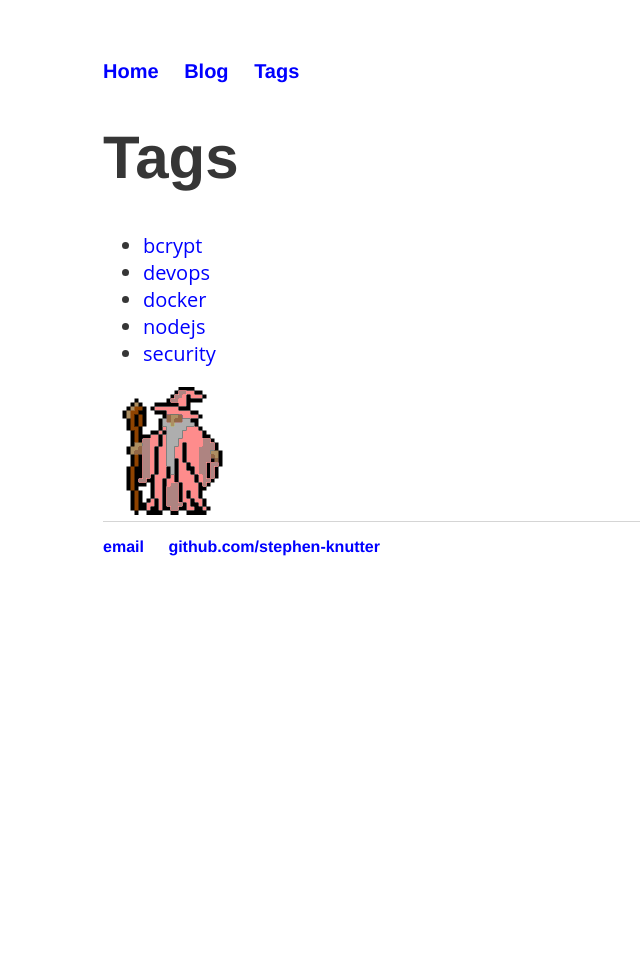
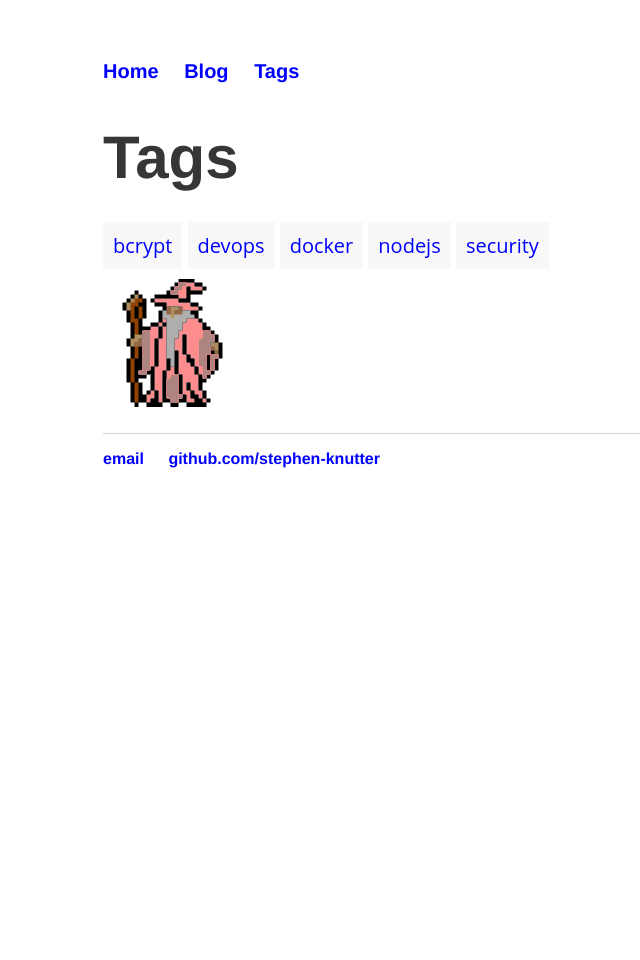
Before and after one commit to stephen-knutter/stephen-knutter.github.io, a Jekyll site: the page built from tags/index.html, in a window 1280 px wide. Shown: the whole page, without its empty margins (89-729 px from the left). Built offline with Jekyll 4.4.1, drawn with Linux system fonts in a browser that asks for light colours.

Commit message:
update styles

```diff
--- a/_includes/tags.html
+++ b/_includes/tags.html
@@ -1,8 +1,8 @@
 
-<ul>
-    <li><a href="/tags/bcrypt">bcrypt</a></li>
-    <li><a href="/tags/devops">devops</a></li>
-    <li><a href="/tags/docker">docker</a></li>
-    <li><a href="/tags/nodejs">nodejs</a></li>
-    <li><a href="/tags/security">security</a></li>
-</ul>
+<div class="container">
+    <span class="tag"><a href="/tags/bcrypt">bcrypt</a></span>
+    <span class="tag"><a href="/tags/devops">devops</a></span>
+    <span class="tag"><a href="/tags/docker">docker</a></span>
+    <span class="tag"><a href="/tags/nodejs">nodejs</a></span>
+    <span class="tag"><a href="/tags/security">security</a></span>
+</div>
--- a/_layouts/default.html
+++ b/_layouts/default.html
@@ -21,10 +21,10 @@
 			</nav>
 			<div class="container">
 
-			{{ content }}
+				{{ content }}
 
 
-			<img src="/assets/partywizard.gif" alt="wizard">
+				<img src="/assets/partywizard.gif" alt="wizard">
 
 			</div><!-- /.container -->
 			<footer>
--- a/css/main.css
+++ b/css/main.css
@@ -40,6 +40,10 @@ ul.posts {
 
 ul.posts li {
     list-style: none;
+}
+
+.container {
+  margin-bottom: 1rem;
 }
 
 .tag {
```
